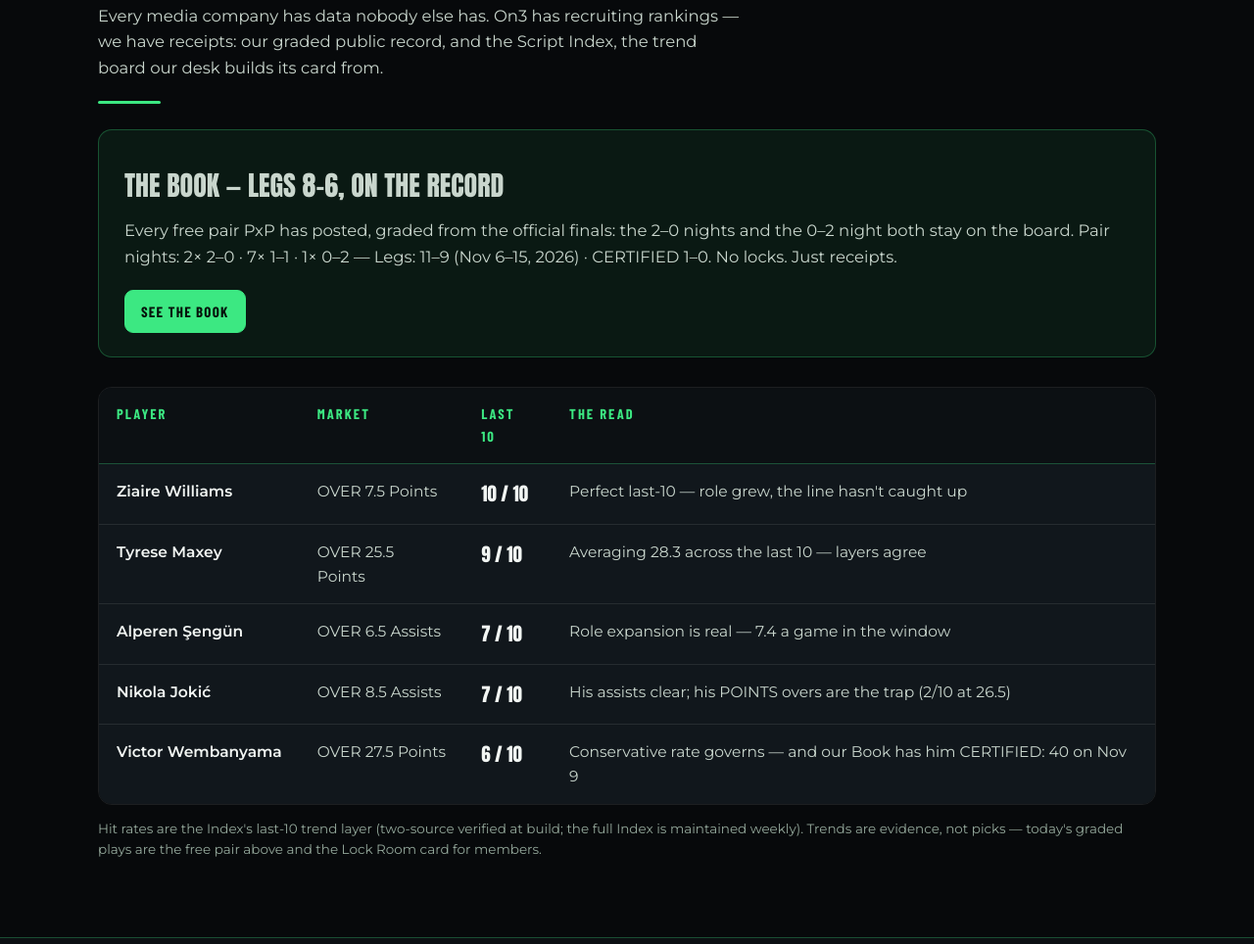
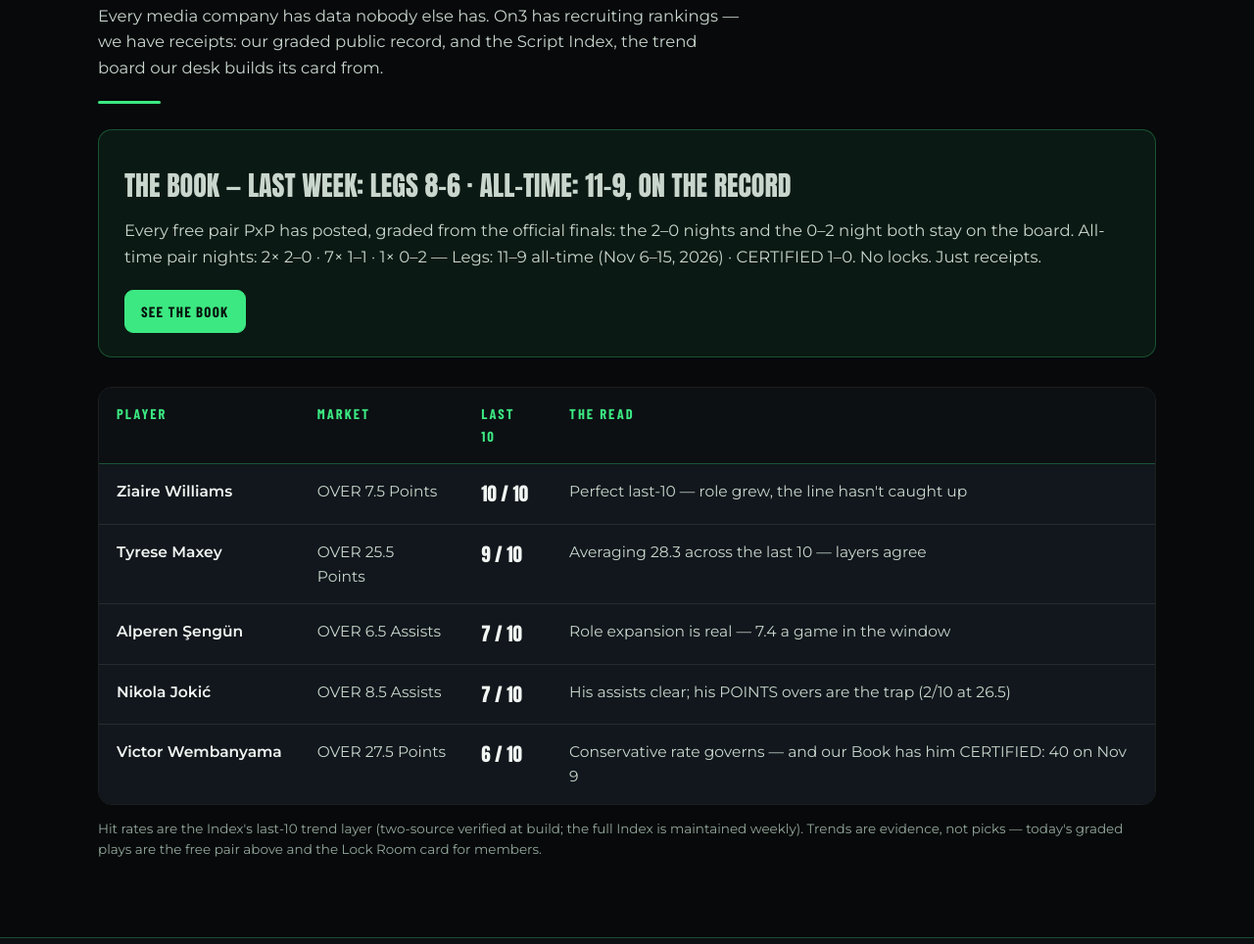
Before and after one commit to sendingsaints/pxpsportsmedia-website, a plain HTML site: page index.html in a window 1280 px wide. Shown: the part 7250-8214 px from the top of the page at 98% size. Drawn offline with Linux system fonts and the light colour scheme; no server answers.

Commit message:
Book section: label last-week (8-6) vs all-time (11-9) legs

```diff
--- a/index.html
+++ b/index.html
@@ -363,9 +363,9 @@
       Script Index, the trend board our desk builds its card from.</p>
       <div class="rule"></div>
       <div class="callout">
-        <p class="big">The Book — Legs 8–6, on the record</p>
+        <p class="big">The Book — last week: legs 8–6 · all-time: 11–9, on the record</p>
         <p>Every free pair PxP has posted, graded from the official finals: the 2–0
-        nights and the 0–2 night both stay on the board. Pair nights: 2× 2–0 · 7× 1–1 · 1× 0–2 — Legs: 11–9 (Nov 6–15, 2026) · CERTIFIED 1–0. No locks.
+        nights and the 0–2 night both stay on the board. All-time pair nights: 2× 2–0 · 7× 1–1 · 1× 0–2 — Legs: 11–9 all-time (Nov 6–15, 2026) · CERTIFIED 1–0. No locks.
         Just receipts.</p>
         <div class="btn-row"><a class="btn btn-green btn-sm" href="/the-book/">See The Book</a></div>
       </div>
```
Also changed, not shown: the-book/index.html (+1 -1 lines).
